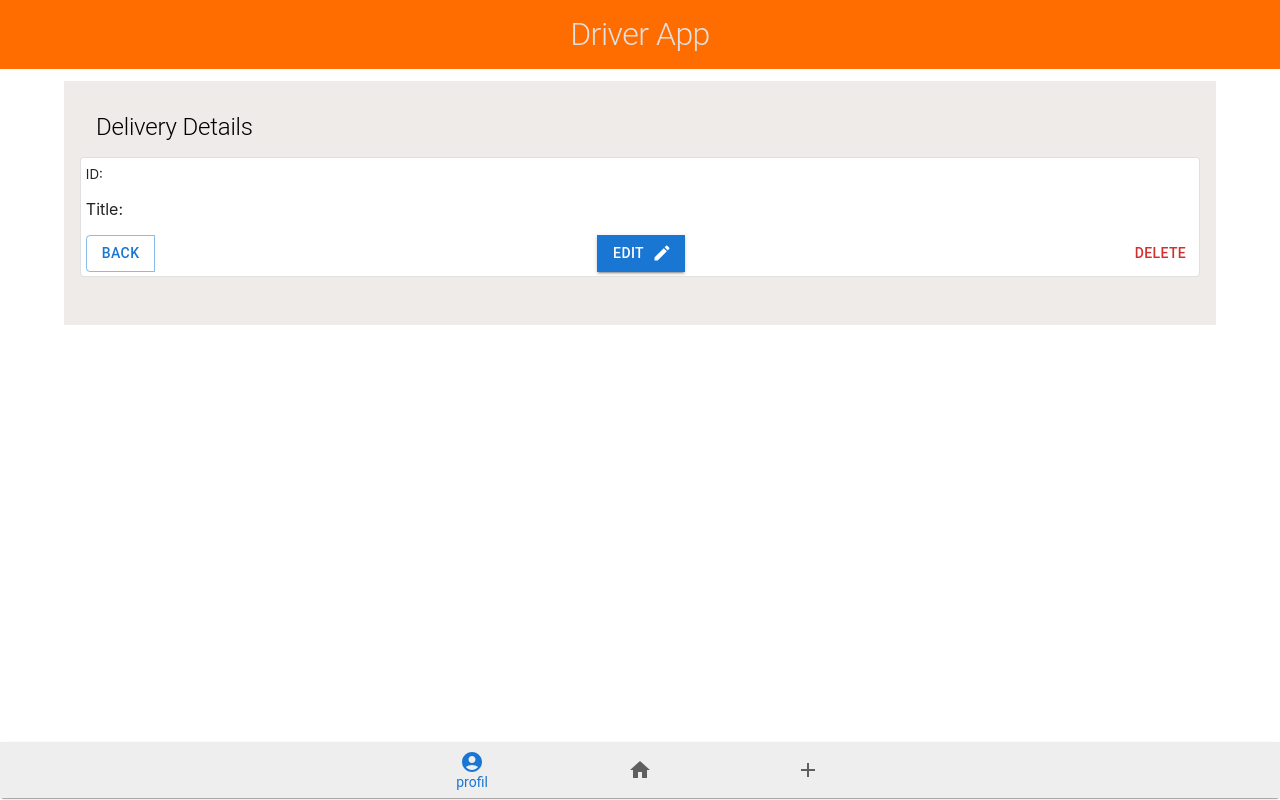
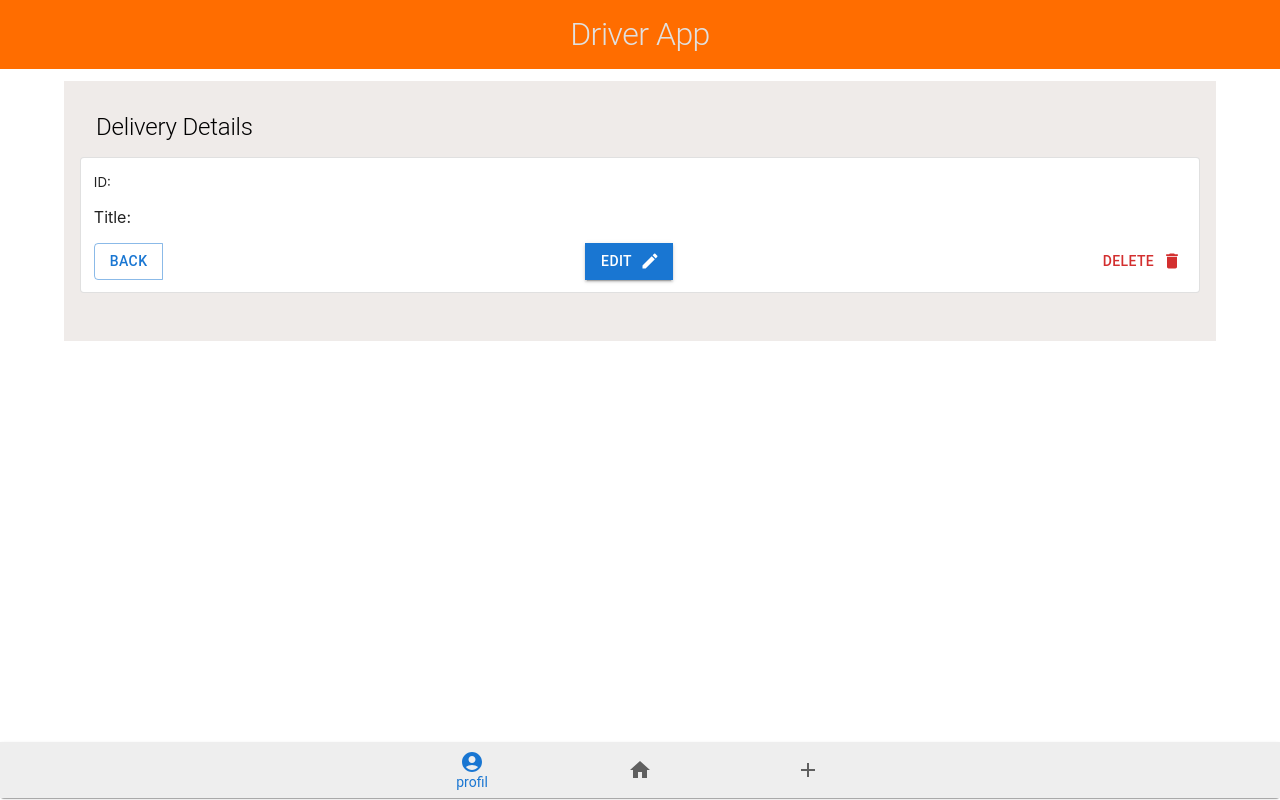
Before and after one commit to neuefische/hh-java-23-1-teamproject-driver, a React (Create React App) app in the folder frontend/: page /details/1 in a window 1280 px wide. Built offline with nearby package versions, Linux system fonts and the light colour scheme; no server answers.

Commit message:
clean css

```diff
--- a/frontend/src/components/DeliveryCard.css
+++ b/frontend/src/components/DeliveryCard.css
@@ -1,15 +1,5 @@
 .details-card {
-    _display: flex;
-    _flex-direction: column;
-    padding: 0.3rem;
-    _background-color: #efebe9;
+    padding: 0.8rem;
     margin: 0.8rem 0.8rem;
     border-radius: 5px;
 }
-
-.button {
-    _align-self: end;
-    _width: 3rem;
-    margin: 0.5rem;
-
-}
--- a/frontend/src/components/DeliveryCard.tsx
+++ b/frontend/src/components/DeliveryCard.tsx
@@ -3,6 +3,7 @@ import React from "react";
 import './DeliveryCard.css'
 import {Button, ButtonGroup, Card} from "@mui/material";
 import {useNavigate} from "react-router-dom";
+import DeleteIcon from '@mui/icons-material/Delete';
 
 type CardProps = {
     delivery: DeliveryModel;
@@ -24,7 +25,7 @@ export default function DeliveryCard(props: CardProps) {
                          aria-label="text button group">
                 <Button variant="outlined"
                         onClick={() => navigate(`/details/${props.delivery.id}`)}>Details</Button>
-                <Button color="error"
+                <Button color="error" endIcon={<DeleteIcon/>}
                         onClick={onDeleteClick}>Delete</Button>
             </ButtonGroup>
         </Card>
--- a/frontend/src/components/DeliveryDetails.tsx
+++ b/frontend/src/components/DeliveryDetails.tsx
@@ -3,12 +3,13 @@ import React, {useEffect} from "react";
 import {DeliveryModel} from "../models/DeliveryModel";
 import {useNavigate, useParams} from "react-router-dom";
 import EditIcon from "@mui/icons-material/Edit";
+import DeleteIcon from "@mui/icons-material/Delete";
 
 type DetailsProps = {
     loadDeliveryById: (id: string) => void;
     delivery: DeliveryModel,
     message: string,
-    deleteDelivery: (id:string) => void
+    deleteDelivery: (id: string) => void
 }
 export default function DeliveryDetails(props: DetailsProps) {
     // const [message, setMessage] = useState("")
@@ -22,7 +23,7 @@ export default function DeliveryDetails(props: DetailsProps) {
         //eslint-disable-next-line
     }, [id]);
 
-    function onDeleteClick(){
+    function onDeleteClick() {
         props.deleteDelivery(props.delivery.id)
         navigate("/home")
     }
@@ -34,7 +35,7 @@ export default function DeliveryDetails(props: DetailsProps) {
                     Delivery Details
                 </Typography>
                 {props.delivery ?
-                    <Card variant="outlined" sx={{p: "0.3rem"}}>
+                    <Card variant="outlined" sx={{p: "0.8rem"}}>
                         <small>ID: {props.delivery.id}</small>
                         <p>Title: {props.delivery.title}</p>
                         <ButtonGroup sx={{display: "flex", justifyContent: "space-between"}} variant="text"
@@ -43,7 +44,7 @@ export default function DeliveryDetails(props: DetailsProps) {
                                     onClick={() => navigate(`/home`)}>Back</Button>
                             <Button className="button" variant="contained" endIcon={<EditIcon/>}
                                     onClick={() => navigate(`/edit/${props.delivery.id}`)}>Edit</Button>
-                            <Button color="error" onClick={onDeleteClick}>Delete</Button>
+                            <Button color="error" endIcon={<DeleteIcon/>} onClick={onDeleteClick}>Delete</Button>
                         </ButtonGroup>
 
                     </Card>
```
